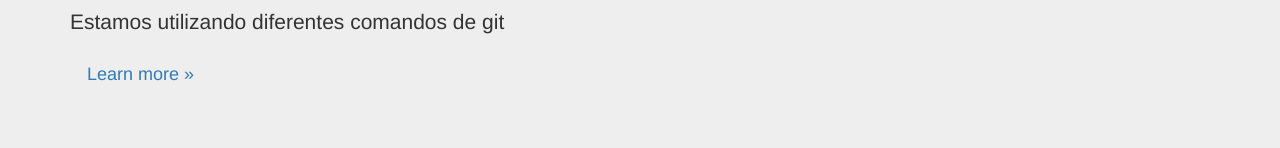
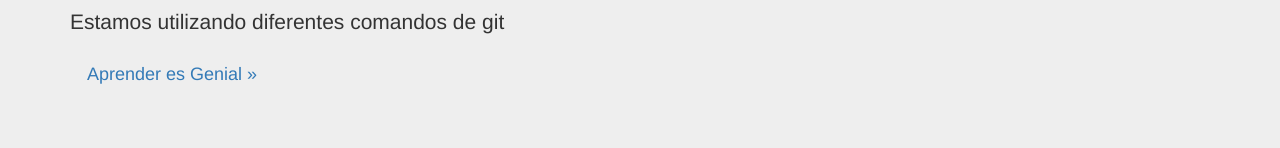
Before and after one commit to leonelgodoy10/AprendiendoGit, a plain HTML site: page index.html in a window 1280 px wide. Shown: the part 190-338 px from the top of the page. Drawn offline with nearby package versions, Linux system fonts and the light colour scheme.

Commit message:
Se actualiza el texto del btn

```diff
--- a/index.html
+++ b/index.html
@@ -57,7 +57,7 @@
       <div class="container">
         <h1>Semana 2 Bootcamp</h1>
         <p> Estamos utilizando diferentes comandos de git</p>
-        <p><a class="btn btn-blok btn-lg" href="#" role="button">Learn more &raquo;</a></p>
+        <p><a class="btn btn-blok btn-lg" href="#" role="button">Aprender es Genial &raquo;</a></p>
       </div>
     </div>
 
```
